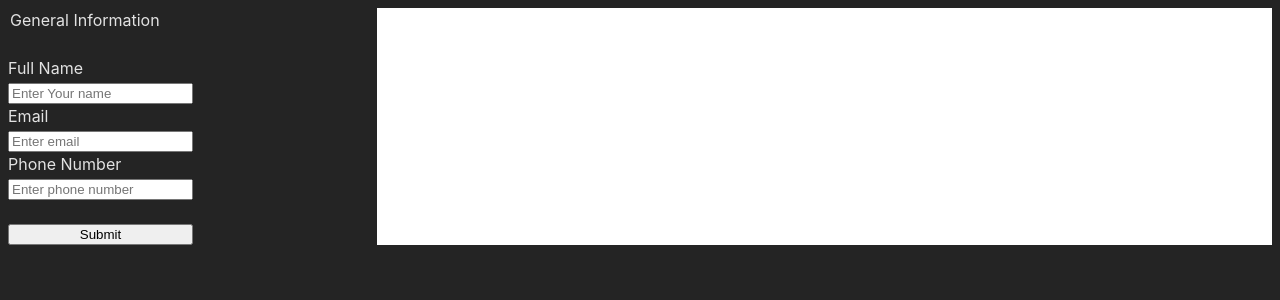
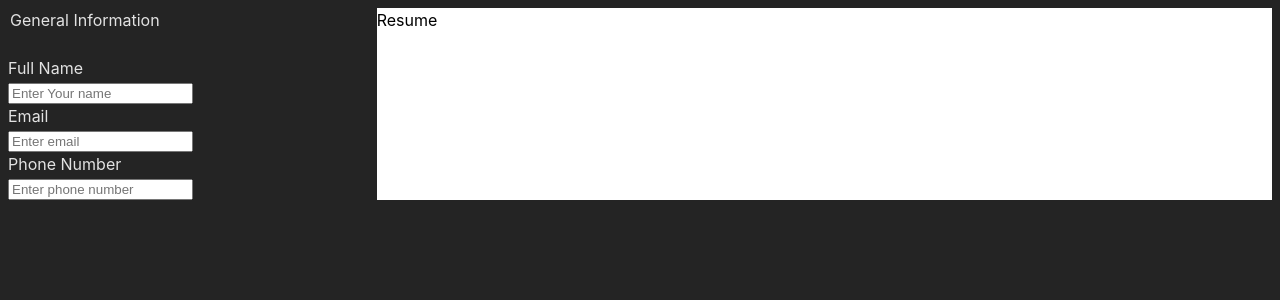
Before and after one commit to nikhil-tiwary61/cv-builder, a React (Vite) app: page / in a window 1280 px wide. Shown: the top 300 px of the page. Built offline with nearby package versions, Linux system fonts and the light colour scheme.

Commit message:
feat: add states for GeneralInformation component
render information in real time on resume

```diff
--- a/src/App.css
+++ b/src/App.css
@@ -10,4 +10,5 @@
 .resume {
   flex-grow: 4;
   background-color: white;
+  color: black;
 }
--- a/src/App.jsx
+++ b/src/App.jsx
@@ -1,14 +1,32 @@
 import './App.css'
+import { useState } from "react"
 import GeneralInformation from './components/GeneralInformation'
 
 export default function App() {
+  //state variables for General Information
+  const [name, setName] = useState("");
+  const [email, setEmail] = useState("");
+  const [phoneNumber, setPhoneNumber] = useState("");
+
+  //handle functions to change state variables of General Information
+  function changeName(e){
+    setName(e.target.value);
+  }
+  function changeEmail(e){
+    setEmail(e.target.value);
+  }
+  function changePhoneNumber(e){
+    setPhoneNumber(e.target.value);
+  }
+
   return (
     <div className="main-page">
     <div className="sidebar">
-      <GeneralInformation />
+      <GeneralInformation changeName={changeName} changeEmail={changeEmail} changePhoneNumber={changePhoneNumber} />
     </div>
     <div className="resume">
       Resume
+      {name}{email}{phoneNumber}
     </div>
     </div>
   )
--- a/src/components/GeneralInformation.jsx
+++ b/src/components/GeneralInformation.jsx
@@ -1,6 +1,6 @@
 import "../styles/GeneralInformation.css"
 
-const GeneralInformation = () => {
+function GeneralInformation({ changeName, changeEmail, changePhoneNumber }){
   return (
     <div className="general-information">
       <form action="" className="form-general-information">
@@ -8,21 +8,21 @@ const GeneralInformation = () => {
         <br />
         <label htmlFor="">Full Name
         <br />
-        <input type="text" placeholder="Enter Your name"/>
+        <input type="text" placeholder="Enter Your name" onChange={changeName} />
         </label>
         <label htmlFor="">Email
         <br />
-        <input type="email" placeholder="Enter email"/>
+        <input type="email" placeholder="Enter email" onChange={changeEmail} />
         </label>
         <label htmlFor="">Phone Number
         <br />
-        <input type="number" placeholder="Enter phone number"/>
+        <input type="text" placeholder="Enter phone number" onChange={changePhoneNumber} />
         </label>
-        <br />
-        <button>Submit</button>
+        {/* <br /> */}
+        {/* <input type="submit" /> */}
       </form>
     </div>
   )
 }
 
-export default GeneralInformation
+export default GeneralInformation;
```
